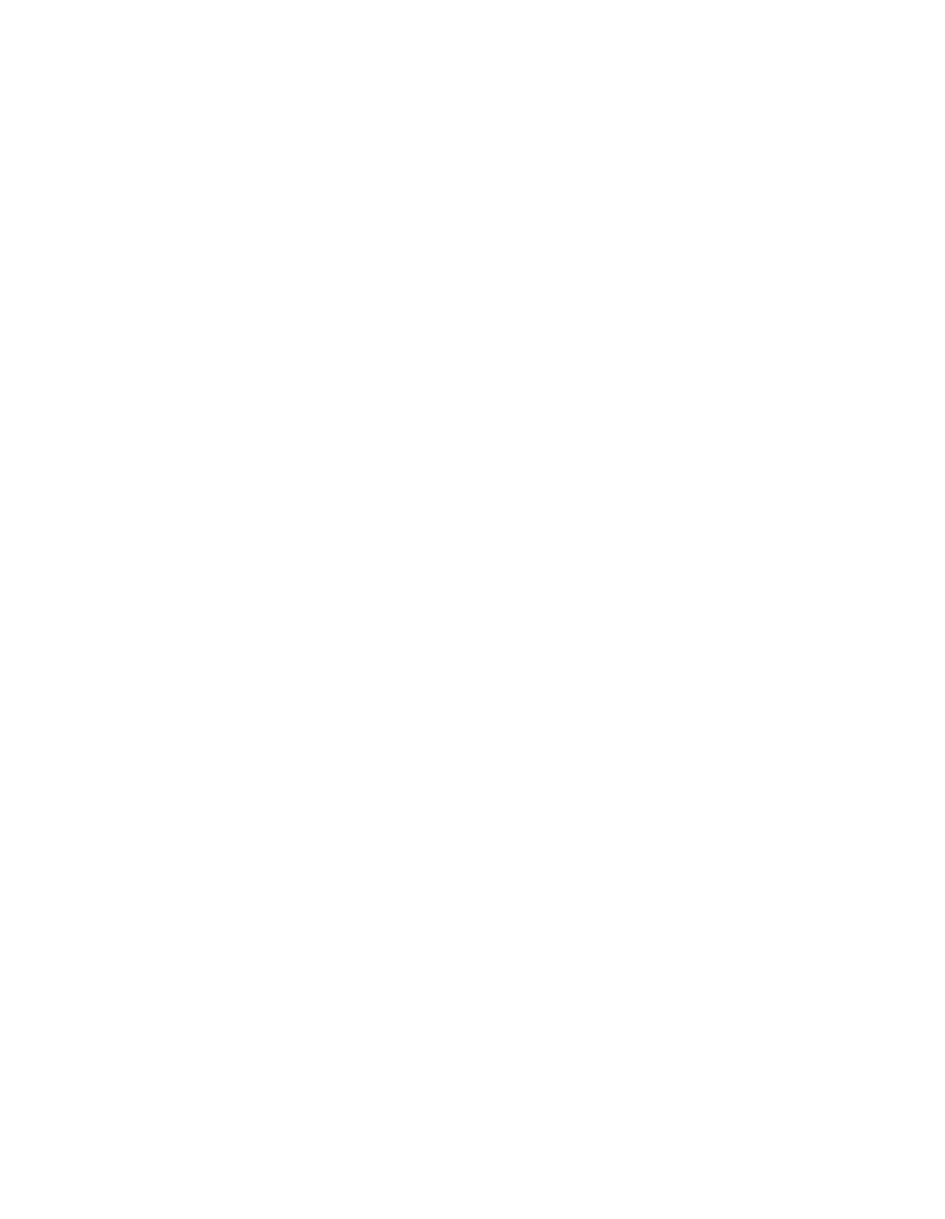
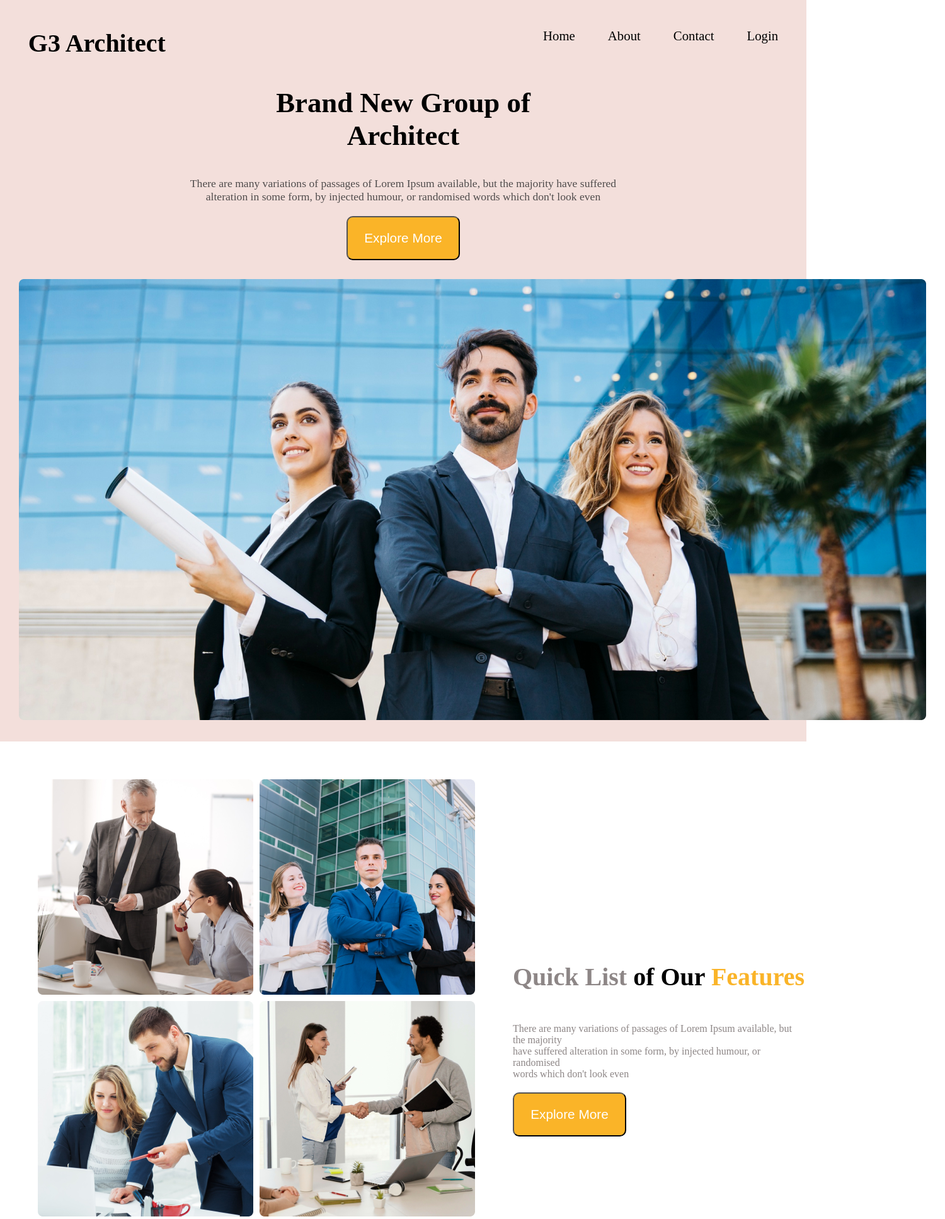
Before and after one commit to aktarhamid/practice-task-3, a plain HTML site: page index.html in a window 1280 px wide. Shown: the whole page at 63% size, 1500 px wide, since content can reach past the window. Before the commit the page ends 800 px from the top, so only its background shows below. Drawn offline with Linux system fonts and the light colour scheme.

Commit message:
added a new feature file

```diff
--- a/index.html
+++ b/index.html
@@ -7,6 +7,49 @@
     <link rel="stylesheet" href="style.css">
 </head>
 <body>
+    <header>
+        <nav class="navbar">
+            <h1>G3 Architect</h1>
+            <ul>
+                <li>Home</li>
+                <li>About</li>
+                <li>Contact</li>
+                <li>Login</li>
+            </ul>
+        </nav>
+        <div class="banner">
+            <h1>Brand New Group of <br> Architect</h1>
+            <p>
+                There are many variations of passages of
+                 Lorem Ipsum available, but the majority
+                 have suffered <br> alteration in some form, by
+                  injected humour, or randomised words which
+                  don't look even
+            </p>
+            <button class="btn-primary">Explore More</button>
+            <img src="images/banner.png" alt="">
+        </div>
 
+    </header>
+    <main>
+        <section class="feature">
+            <div class="feature-img">
+                <img src="images/team1.png" alt="">
+                <img src="images/team2.png" alt="">
+                <img src="images/team3.png" alt="">
+                <img src="images/team4.png" alt="">
+            </div>
+            <div class="feature-info">
+                <h1>Quick List <span class="our">of Our</span> <span class="feature-color"> Features</span></h1>
+                <p>
+                    There are many variations of passages of Lorem Ipsum available,
+                     but the majority <br> have suffered alteration in some form,
+                     by injected humour, or randomised <br> words which don't look even
+                </p>
+                <button class="btn-primary">Explore More</button>
+            </div>
+        </section>
+    </main>
+    <footer></footer>
 </body>
 </html>
--- a/style.css
+++ b/style.css
@@ -0,0 +1,105 @@
+*{
+    margin: 0;
+    padding: 0;
+}
+.btn-primary{
+    background-color: rgb(250, 180, 40);
+    width: 180px;
+    height: 70px;
+    border-radius: 10px;
+    font-size: 1.3rem;
+    color: white;
+}
+.navbar{
+    background-color:rgb(243, 223, 219);
+    display: flex;
+    justify-content: space-between;
+      padding: 2.8rem;
+}
+.navbar ul{
+    display: flex;
+    justify-content: space-around;
+    gap: 20px;
+}
+.navbar h1{
+    font-size: 2.5rem;
+}
+.navbar ul li{
+   list-style: none;
+   padding-left: 2rem;
+   font-size: 1.3rem;
+}
+.banner{
+    background-color:rgb(243, 223, 219);
+       text-align: center;
+}
+.banner h1{
+    font-size: 2.8rem;
+    padding-bottom: 40px;
+    font-weight: 700;
+}
+.banner p{
+    font-size: 1.1rem;
+    color: rgb(80, 76, 76);
+    padding-bottom: 20px;
+}
+.banner img{
+    height: auto;
+    width: auto;
+    margin: 30px;
+}
+.feature{
+    display: flex;
+}
+.feature-img{
+    display: grid;
+    grid-template-columns: repeat(2,1fr);
+    margin: 60px;
+    gap: 10px;
+}
+.feature-info{
+    padding-top: 350px;
+}
+.feature-info h1{
+    font-size: 2.5rem;
+    color: rgb(141, 134, 134);
+}
+.feature-info .our{
+    color: black;
+      font-weight: 700;
+}
+.feature-info .feature-color{
+    color: rgb(250, 180, 40);
+}
+.feature-info p{
+    color: rgb(141, 134, 134);
+   padding-top: 50px;
+}
+.feature-info button{
+   margin-top: 20px;
+}
+
+
+
+
+
+
+
+
+
+@media  screen and (max-width: 576px) {
+    .navbar{
+        flex-direction: column;
+
+    }
+    .navbar h1{
+        padding-bottom: 40px;
+        text-align: center;
+    }
+    .banner img{
+        height: 100%;
+        width: 100%;
+       text-align: center;
+    }
+
+}
```
